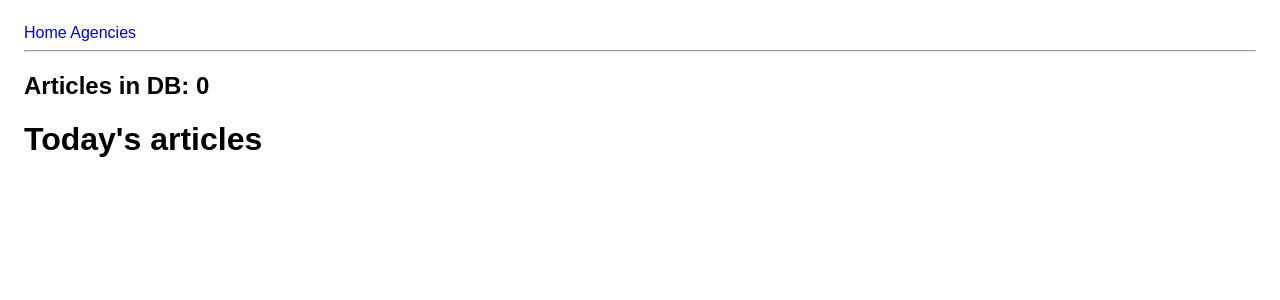
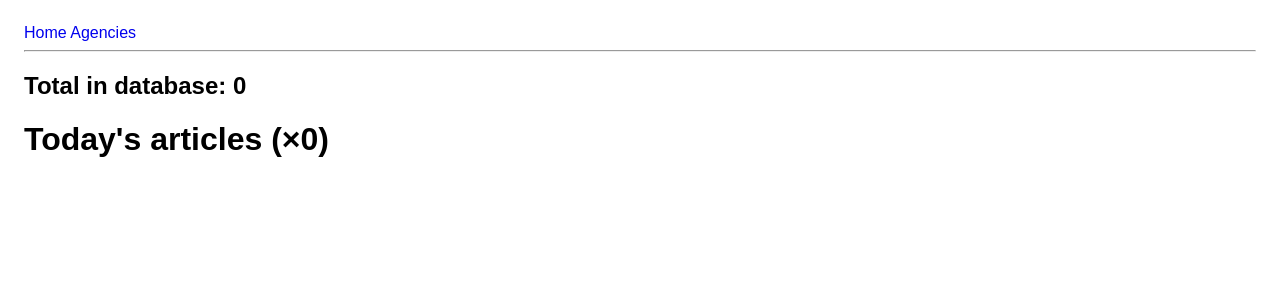
Before and after one commit to mas-4/maudlin, a Flask app: page / in a window 1280 px wide. Shown: the top 300 px of the page. Run offline with Flask 2, Linux system fonts and the light colour scheme; data that the repository does not hold is empty.

Commit message:
Fix count on index

```diff
--- a/newscrawler/routes.py
+++ b/newscrawler/routes.py
@@ -37,7 +37,7 @@ def index():
         agency.neut = round(agency.neut, 2)
         structure[agency].sort(key=lambda l: l.sentiment, reverse=True)
     return render_template('index.html', count=len(articles),
-                           structure=structure)
+                           dbcount=Article.query.count(), structure=structure)
 
 
 @app.route('/agencies')
--- a/newscrawler/templates/index.html
+++ b/newscrawler/templates/index.html
@@ -1,8 +1,8 @@
 {% extends "base.html" %}
 
 {% block content %}
-    <h2>Articles in DB: {{ count }}</h2>
-    <h1>Today's articles</h1>
+    <h2>Total in database: {{ dbcount }}</h2>
+    <h1>Today's articles (&times;{{ count }})</h1>
     {% for agency in structure.keys() %}
         <h2>{{ agency.name }} &times;{{ len(structure[agency]) }} [{{ agency.sent }}%, {{ agency.neut }}%]</h2>
         <ol>
```
